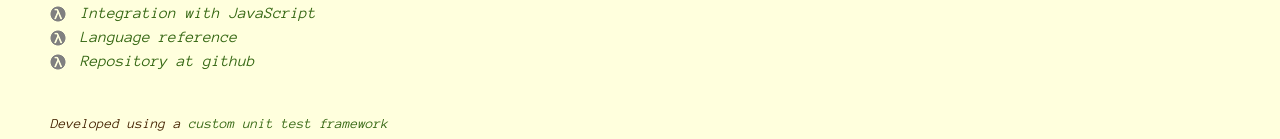
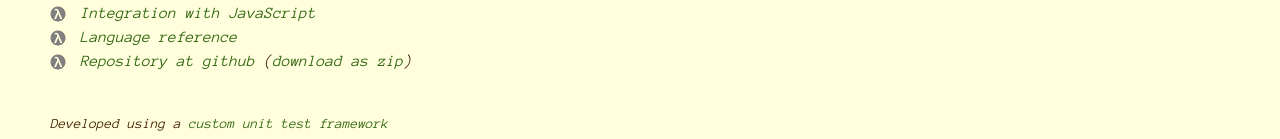
Before and after one commit to josef-jelinek/cofy, a plain HTML site: page index.html in a window 1280 px wide. Shown: the part 376-515 px from the top of the page. Drawn offline with Linux system fonts and the light colour scheme.

Commit message:
adding download location

```diff
--- a/index.html
+++ b/index.html
@@ -17,7 +17,7 @@
     <li><a href="interactive.html">Interactive code examples</a></li>
     <li><a href="integration.html">Integration with JavaScript</a></li>
     <li><a href="language.html">Language reference</a></li>
-    <li><a href="https://github.com/josef-jelinek/cofy">Repository at github</a></li>
+    <li><a href="https://github.com/josef-jelinek/cofy">Repository at github</a> (<a href="https://github.com/josef-jelinek/cofy/zipball/master">download as zip</a>)</li>
   </ul>
 
   <div class="footnote">
```
